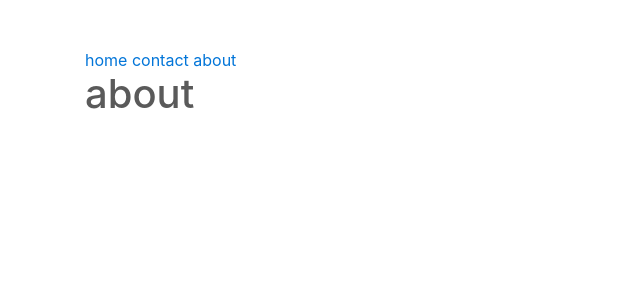
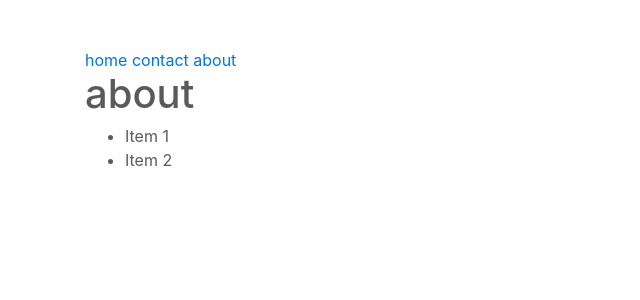
Before and after one commit to dagusen/virtualenv, a Django app: page /about/ in a window 1280 px wide. Shown: the top 300 px of the page, without its empty margins (0-640 px from the left). Run offline with Django 3.2, Linux system fonts and the light colour scheme; some libraries are stand-ins or nearby versions.

Commit message:
added sidebar snippets

```diff
--- a/src/templates/about.html
+++ b/src/templates/about.html
@@ -2,4 +2,5 @@
 {% block head_title %}About || {{ block.super }}{% endblock head_title %}
 {% block content %}
 <h1>about</h1>
+{% include 'snippets/sidebar.html'%}
 {% endblock content %}
--- /dev/null
+++ b/src/templates/snippets/sidebar.html
@@ -0,0 +1,4 @@
+<ul>
+	<li>Item 1</li>
+	<li>Item 2</li>
+</ul>
```
